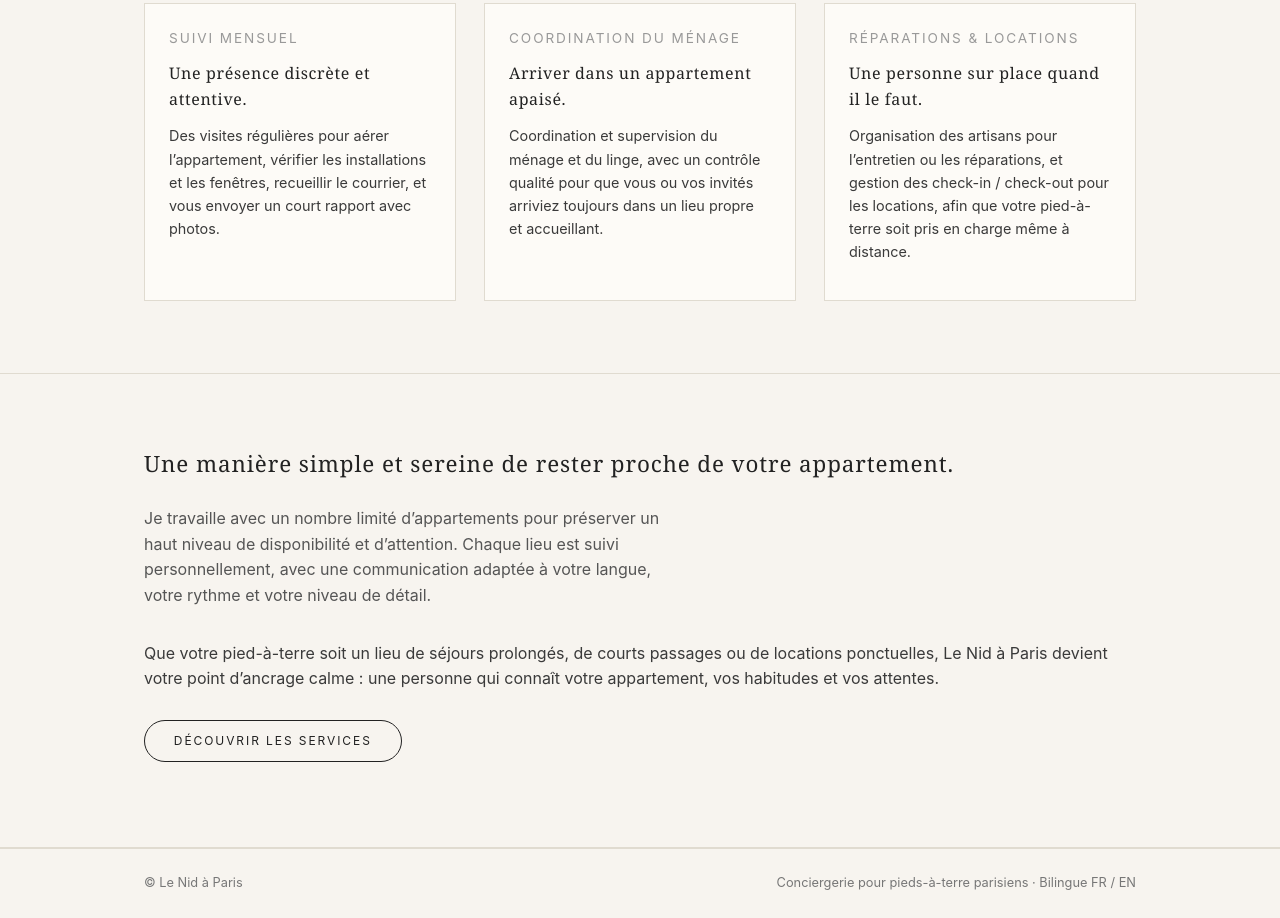
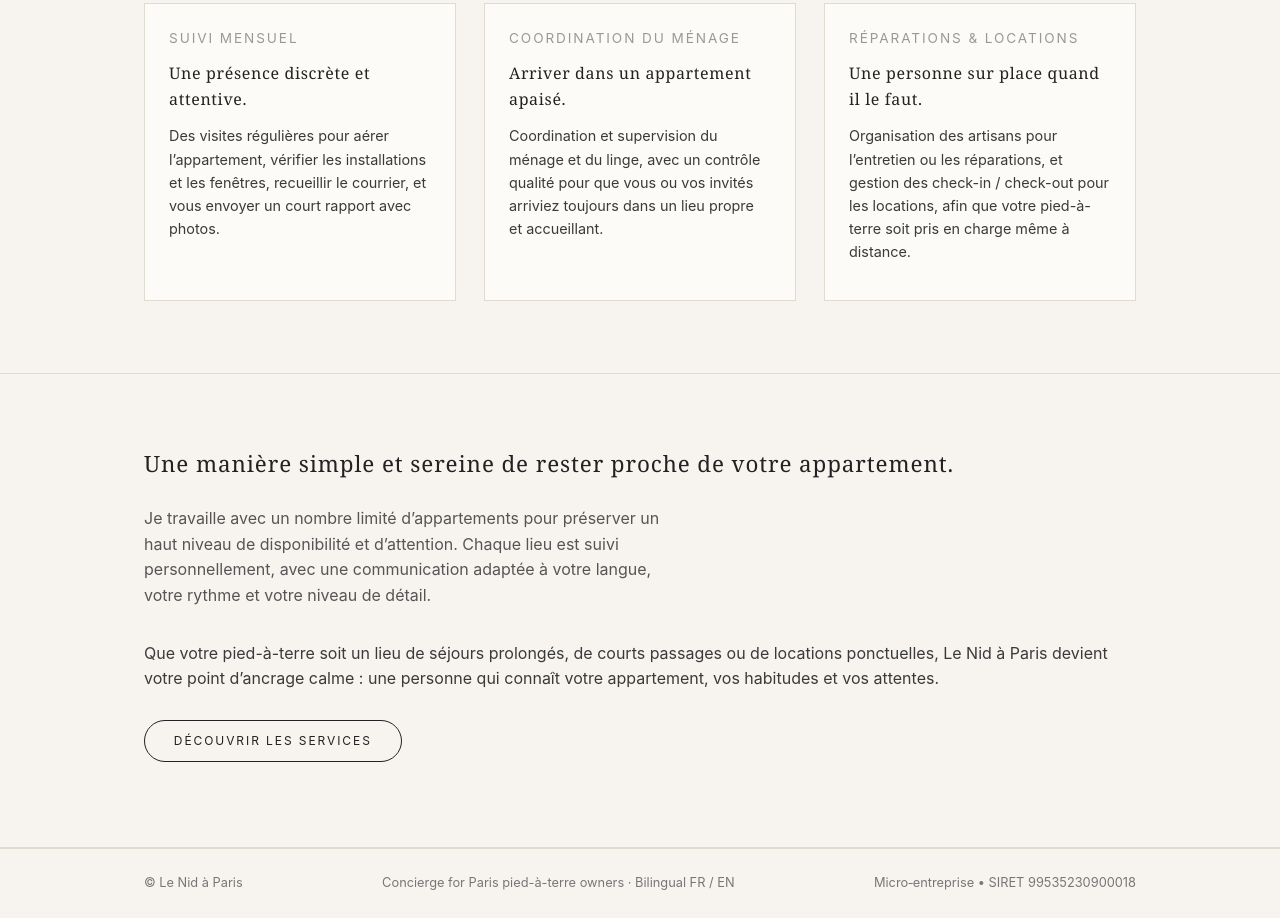
Before and after one commit to amandaellenottobuet/Le-Nid-Paris, a plain HTML site: page index-fr.html in a window 1280 px wide. Shown: the part 886-1804 px from the top of the page. Drawn offline with Linux system fonts and the light colour scheme.

Commit message:
Add files via upload

```diff
--- a/index-fr.html
+++ b/index-fr.html
@@ -122,10 +122,13 @@
   </main>
 
   <footer class="site-footer">
-    <div class="footer-inner">
-      <div>© Le Nid à Paris</div>
-      <div>Conciergerie pour pieds-à-terre parisiens · Bilingue FR / EN</div>
+  <div class="footer-inner">
+    <div>© Le Nid à Paris</div>
+    <div>Concierge for Paris pied-à-terre owners · Bilingual FR / EN</div>
+    <div style="font-size: 0.8rem; color: #777;">
+      Micro‑entreprise • SIRET 99535230900018
     </div>
-  </footer>
+  </div>
+</footer>
 </body>
 </html>
```
